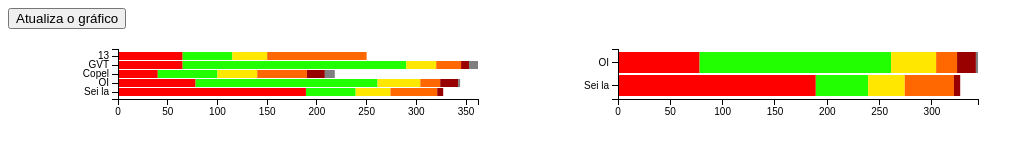
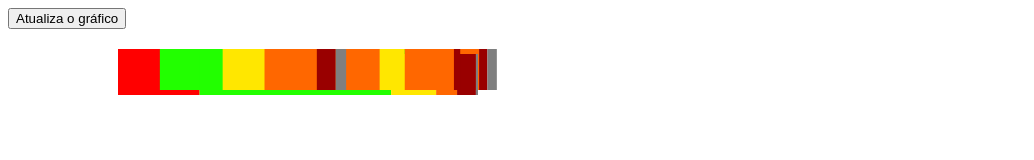
Before and after one commit to extevao/comecando-d3, a website: page app/update-no-grafico-telecom/index.html in a window 1280 px wide. Both pictures are taken after a click on the button "Atualiza o gráfico". Shown: the whole page, without its empty margins (0-1034 px from the left). Drawn offline with Linux system fonts and the light colour scheme.

Commit message:
Ta funcionando mais ou menos

```diff
--- a/app/update-no-grafico-telecom/index.html
+++ b/app/update-no-grafico-telecom/index.html
@@ -81,14 +81,6 @@
                         ocupadas: 20,
                         congestionada: 18,
                         blackList: 2
-                    }, {
-                        nome: 'Sei la',
-                        falhas: 189,
-                        atendidas: 50,
-                        naoatendidas: 35,
-                        ocupadas: 47,
-                        congestionada: 6,
-                        blackList: 0
                     }].map(function (relacaoOperadora) {
                         return { x: relacaoOperadora.nome, y: relacaoOperadora[parametro], legenda: parametro };
                     });
@@ -112,6 +104,8 @@
             var margin = { top: 20, right: 30, bottom: 30, left: 110 };
             var width = 500 - margin.left - margin.right;
             var height = 100 - margin.top - margin.bottom;
+
+            var svg = d3.select('#operadoras-horizontal');
 
             var xMax = d3.max(dataset, function (group) {
                 return d3.max(group, function (d) {
@@ -142,71 +136,43 @@
                 .orient('left');
             /* FIM criando legenda do eixo x */
 
-            var svg = d3.select('#operadoras-horizontal')
-                .append('svg')
-                .attr('width', width + margin.left + margin.right)
-                .attr('height', height + margin.top + margin.bottom)
-                .append('g')
-                .attr('transform', 'translate(' + margin.left + ',' + margin.top + ')');
 
+            console.log(dataset)
             var groups = svg.selectAll('g')
-                .data(dataset)
-                .enter()
-                .append('g');
+                .data(dataset);
+
+            console.log(groups)
+
 
             var rects = groups.selectAll('rect')
-                .data(function (d) {
-                    return d;
+                .attr('x', function (d) {
+                    return x(d.x0);
                 })
-                .enter()
-                .append('rect')
-                .attr('x', 0)
                 .attr('y', function (d, i) {
                     return y(d.y);
                 })
                 .attr('height', function (d) {
                     return y.rangeBand();
                 })
-                .attr('width', 0)
+                .attr('width', function (d) {
+                    return x(d.x);
+                })
                 .attr("class", function (d, i) {
                     return 'bar ' + d.legenda;
-                })
-                .on('mouseover', function (d) {
-
-                    var xPos = parseFloat(d3.select(this).attr('x')) / 2 + width / 2;
-                    var yPos = parseFloat(d3.select(this).attr('y')) + y.rangeBand() / 2;
-                    d3.select('#tooltip')
-                        .style('left', xPos + 'px')
-                        .style('top', yPos + 'px')
-                        .select('#value')
-                        .text(`${d.x}`);
-
-                    d3.select('#tooltip').classed('hidden', false);
-                })
-                .on('mouseout', function () {
-                    d3.select('#tooltip').classed('hidden', true);
                 });
 
-            /* Adicionando as legendas */
-            svg.append('g')
-                .attr('class', 'axis')
-                .attr('transform', 'translate(0,' + height + ')')
-                .call(xAxis);
 
-            svg.append('g')
-                .attr('class', 'axis')
-                .call(yAxis);
-            /* FIM Adicionando as legendas */
 
-            rects.transition()
-                .delay(500)
-                .duration(1000)
-                .attr('x', function (d) {
-                    return x(d.x0);
-                })
-                .attr('width', function (d) {
-                    return x(d.x);
-                });
+
+
+
+
+
+
+
+
+
+
 
 
 
--- a/app/update-no-grafico-telecom/telecom-operadoras.js
+++ b/app/update-no-grafico-telecom/telecom-operadoras.js
@@ -99,14 +99,14 @@ function fluxoOperadorasHorizontal(data, parametrosEixoX) {
         });
 
     /* Adicionando as legendas */
-    svg.append('g')
-        .attr('class', 'axis')
-        .attr('transform', 'translate(0,' + height + ')')
-        .call(xAxis);
+    // svg.append('g')
+    //     .attr('class', 'axis')
+    //     .attr('transform', 'translate(0,' + height + ')')
+    //     .call(xAxis);
 
-    svg.append('g')
-        .attr('class', 'axis')
-        .call(yAxis);
+    // svg.append('g')
+    //     .attr('class', 'axis')
+    //     .call(yAxis);
     /* FIM Adicionando as legendas */
 
     rects.transition()
```
